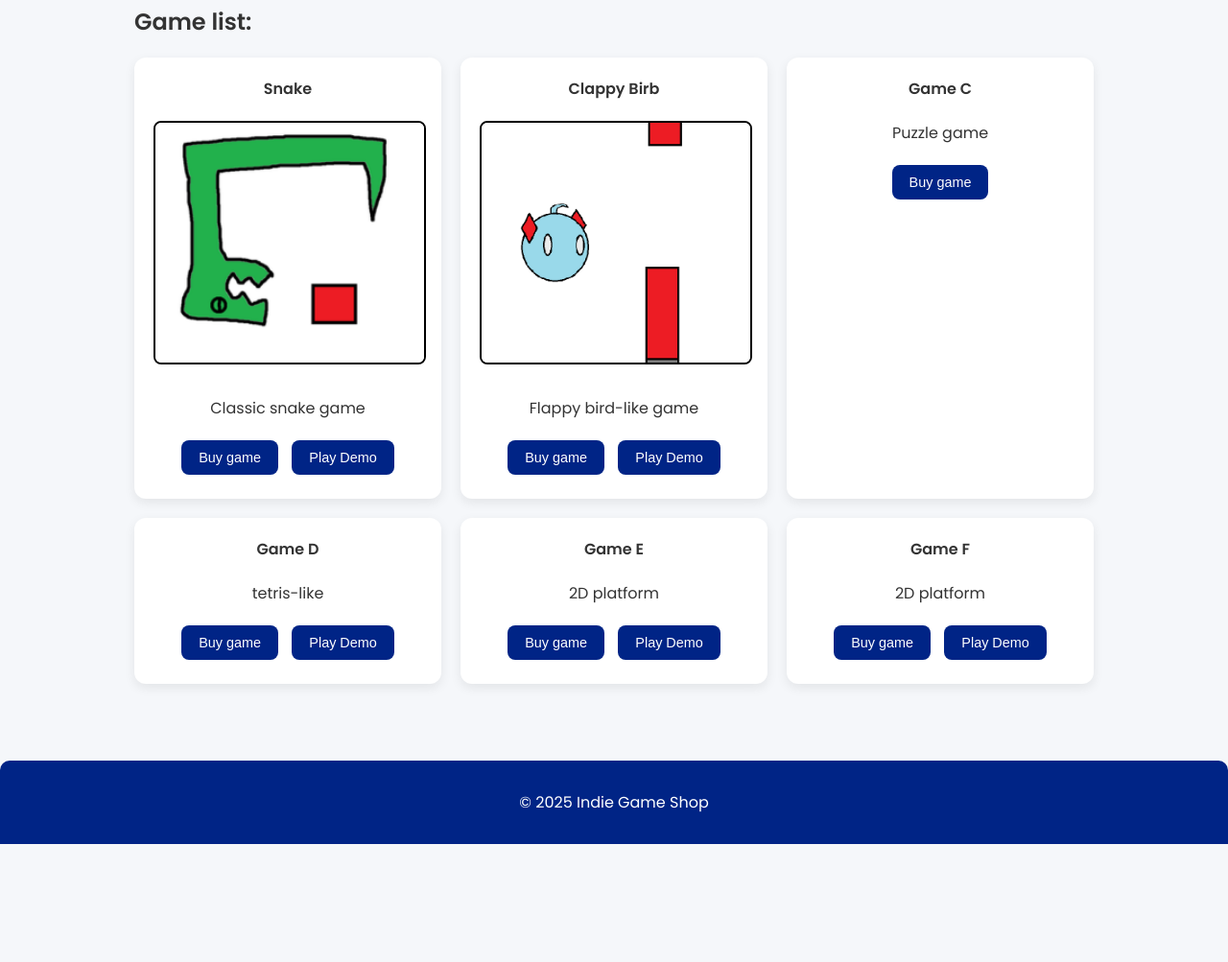
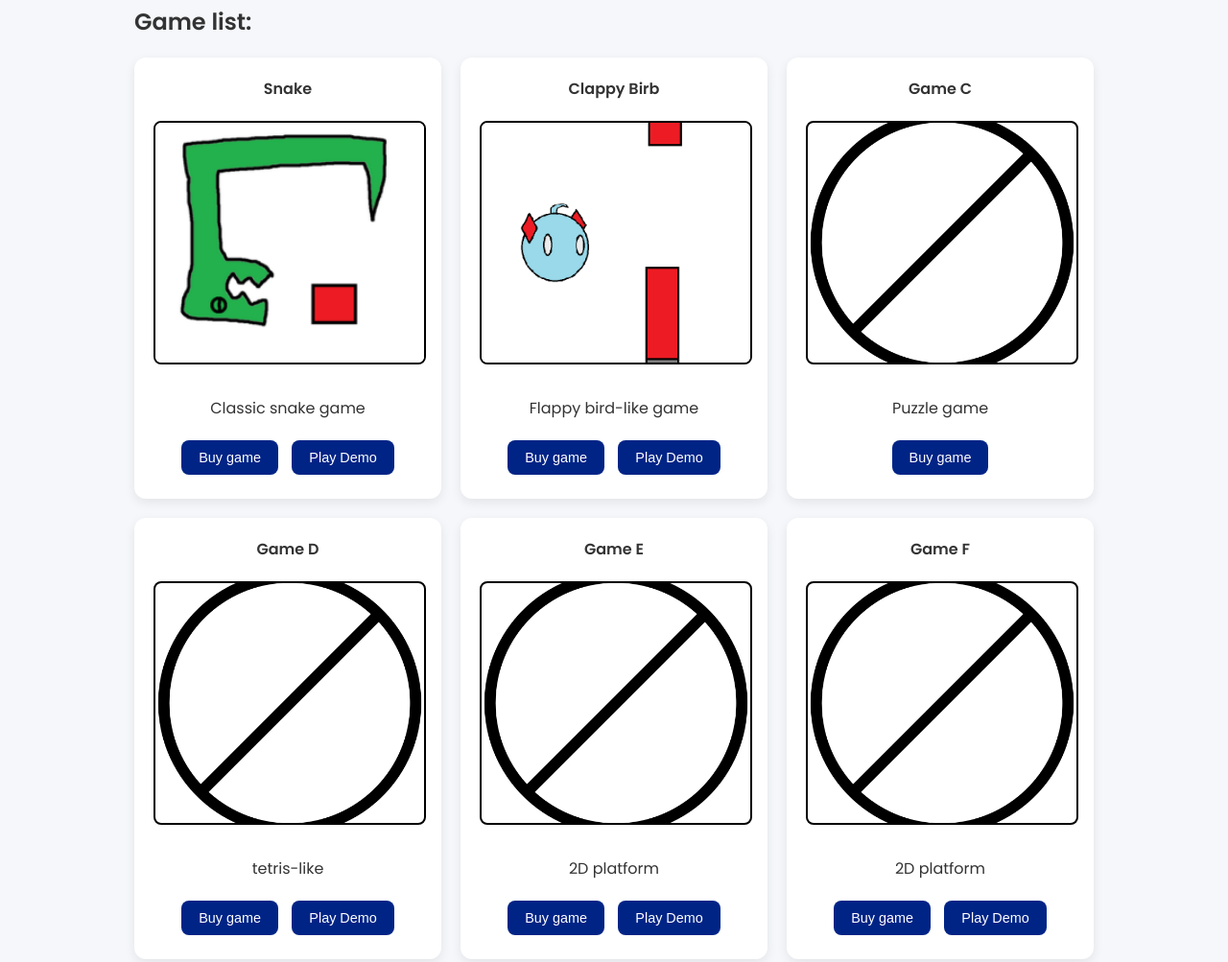
Before and after one commit to DT2BR/indie-game-shop, a plain HTML site: page games.html in a window 1280 px wide. Shown: the part 120-1123 px from the top of the page at 96% size. Before the commit the page ends 1000 px from the top, so only its background shows below. Drawn offline with Linux system fonts and the light colour scheme.

Commit message:
added default img for game covers

```diff
--- a/games.html
+++ b/games.html
@@ -36,23 +36,27 @@
 
     <div class="game-card">
       <h4>Game C</h4>
+      <img src="game covers/default.png" alt="No Image" class="game-img">
       <p>Puzzle game</p>
        <button onclick="openModal('Game Demo 3')">Buy game</button>
     </div>
       <div class="game-card">
       <h4>Game D</h4>
+      <img src="game covers/default.png" alt="No Image" class="game-img">
       <p>tetris-like</p>
        <button onclick="openModal('Game Demo 1')">Buy game</button>
        <a href="games-demo/game-1.html"> <button>Play Demo</button> </a>
     </div>
         <div class="game-card">
       <h4>Game E</h4>
+      <img src="game covers/default.png" alt="No Image" class="game-img">
       <p>2D platform</p>
        <button onclick="openModal('Game Demo 1')">Buy game</button>
        <a href="games-demo/game-1.html"> <button>Play Demo</button> </a>
     </div>
         <div class="game-card">
       <h4>Game F</h4>
+      <img src="game covers/default.png" alt="No Image" class="game-img">
       <p>2D platform</p>
        <button onclick="openModal('Game Demo 1')">Buy game</button>
        <a href="games-demo/game-1.html"> <button>Play Demo</button> </a>
```
Also changed, not shown: game covers/default.png (added).
